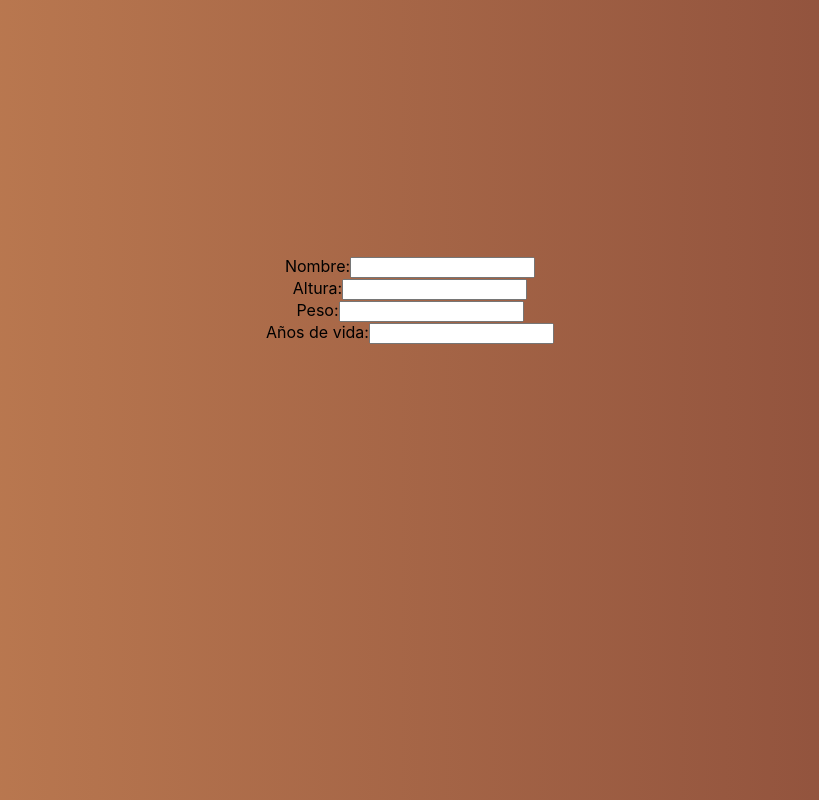
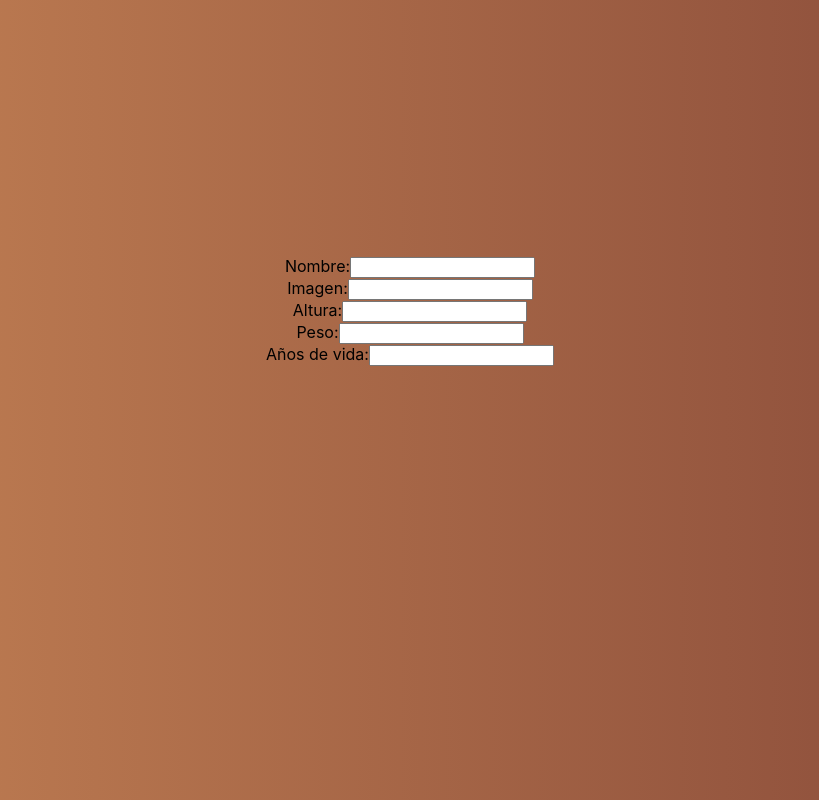
Before and after one commit to GermanCazal/PI-Dogs, a React (Create React App) app in the folder client/: page /create in a window 1280 px wide. Shown: the whole page, without its empty margins (230-1049 px from the left). Built offline with nearby package versions, Linux system fonts and the light colour scheme.

Commit message:
form funcionand

```diff
--- a/client/src/views/create/create.jsx
+++ b/client/src/views/create/create.jsx
@@ -1,8 +1,10 @@
+import "./create.styles.css";
+import axios from "axios";
 import { useState } from "react";
-
 function Create() {
   const [input, setInput] = useState({
     name: "",
+    imagen:"",
     altura: "",
     peso: "",
     añosDeVida: ""
@@ -10,6 +12,7 @@ function Create() {
 
   const [error, setError] = useState({
     name: "",
+    imagen:"",
     altura: "",
     peso: "",
     añosDeVida: ""
@@ -18,7 +21,7 @@ function Create() {
   const validate = (input) => {
     let validationError = {};
 
-    if (input.name === "" || input.name[0].trim().length === 0) {
+    if (input.name === "" || input.name.trim().length === 0) {
       validationError.name = "Ingrese un nombre por favor";
     }
 
@@ -32,6 +35,10 @@ function Create() {
 
     if (!/^\d+$/.test(input.añosDeVida)) {
       validationError.añosDeVida = "Ingrese años de vida válidos";
+    }
+
+    if (input.imagen === "" || !input.imagen.endsWith(".jpg")) {
+      validationError.imagen = "Ingrese un enlace de imagen válido que termine en '.jpg'";
     }
 
     return validationError;
@@ -50,27 +57,24 @@ function Create() {
 
   const handleSubmit = (event) => {
     event.preventDefault();
-    if (Object.keys(error).length === 0) {
-      alert("¡Todo está bien!");
-    } else {
-      alert("Faltan datos o hay errores en el formulario");
-    }
+    axios.post("http://localhost:3001/dogs",input)
+    .then(res=>alert("Su perro ha sido creado correctamente."))
   };
 
   return (
-    <div
-      style={{
-        display: "flex",
-        justifyContent: "center",
-        marginTop: "16rem"
-      }}
-    >
+    <div className="form">
       <form onSubmit={handleSubmit}>
         <div>
           <label>Nombre:</label>
           <input name="name" value={input.name} onChange={handleChange} />
           {error.name && <p>{error.name}</p>}
         </div>
+        <div>
+              <label>Imagen:</label>
+              <input name="imagen" value={input.imagen} onChange={handleChange} />
+              {error.imagen && <p>{error.imagen}</p>}
+        </div>
+
         <div>
           <label>Altura:</label>
           <input name="altura" value={input.altura} onChange={handleChange} />
@@ -90,7 +94,7 @@ function Create() {
           />
           {error.añosDeVida && <p>{error.añosDeVida}</p>}
         </div>
-        {Object.keys(error).length === 0 && <button type="submit">ENVIAR</button>}
+        {Object.keys(error).length === 0 && <button type="submit">Crear Raza</button>}
       </form>
     </div>
   );
--- /dev/null
+++ b/client/src/views/create/create.styles.css
@@ -0,0 +1,5 @@
+.form {
+  display: flex;
+  justify-content: center;
+  margin-top: 16rem;
+}
```
Also changed, not shown: 1 other file (tests, documents, lock files or other folders).
